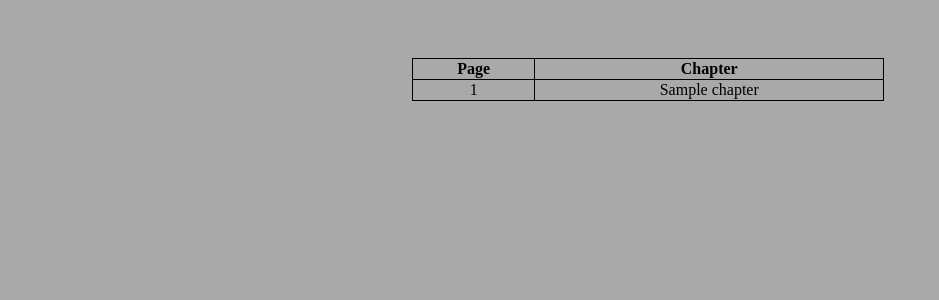
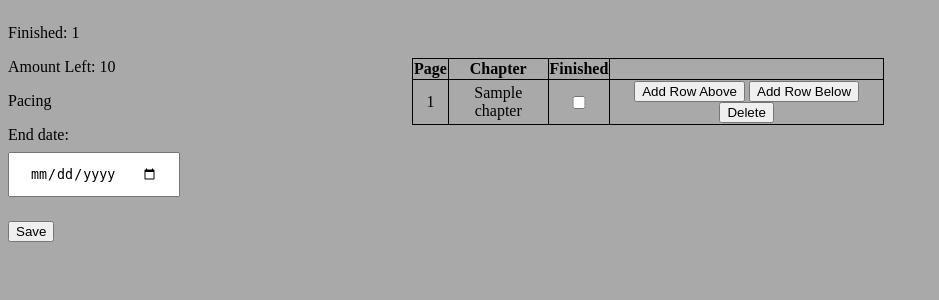
Before and after one commit to AkeenL1/BookPaceGenerator, a Flask app: template src/templates/book_detail.html in a window 1280 px wide. Shown: the top 300 px of the page, without its empty margins (0-939 px from the left). Run offline with Flask 3, Linux system fonts and the light colour scheme; the template is opened without the code that fills it: most values are stand-ins (such as "Sample title", 1, 10 or a date in 2020).

Commit message:
MVP finished :), added book details & functionality for fixing things the AI didn't pick up

```diff
--- a/src/main.py
+++ b/src/main.py
@@ -10,18 +10,29 @@ import sqlite3
 openai.api_key = ""
 
 app = Flask(__name__)
-
+app.jinja_env.globals.update(zip=zip)
 
 @app.route('/')
 def index():
     return render_template('index.html')
 
+
 @app.route('/book_detail', methods=['GET'])
 def book_detail():
     book_id = request.args.get('book_id')
-    contents = get_book(book_id)
+    contents, finished_count = get_book(book_id)
+    print("here")
     print(contents)
-    return render_template('book_detail.html', book_detail=contents)
+    checkboxes_checked = []
+    for i in range(len(contents)):
+        if i < finished_count:
+            checkboxes_checked.append(True)
+        else:
+            checkboxes_checked.append(False)
+
+    print(contents)
+    return render_template('book_detail.html', book_detail=contents, checkboxes=checkboxes_checked, finished_count=finished_count, section_len=len(contents))
+
 
 @app.route('/data', methods=['POST'])
 def data():
@@ -108,18 +119,41 @@ def get_all_books():
 
 
 def get_book(book_id):
+    finished_count = 0
     conn = sqlite3.connect('database.db')
     conn.row_factory = sqlite3.Row
     cursor = conn.cursor()
-    cursor.execute('SELECT contents FROM BOOKS WHERE id = ?', (book_id,))
+    cursor.execute('SELECT contents, finished_count FROM BOOKS WHERE id = ?', (book_id,))
     books = cursor.fetchone()
     conn.close()
     if books:
         book_contents = json.loads(books['contents'])
+        finished_count = books['finished_count']
     else:
         book_contents = {}
 
-    return book_contents
+    return book_contents, finished_count
+
+
+@app.route('/add-book', methods=['POST'])
+def update_book():
+    book_id = request.get_json().get('bookId')
+    contents = request.get_json().get('bookContents')
+    finished_count = request.get_json().get('finishedCount')
+    finished_count = int(finished_count)
+    conn = sqlite3.connect('database.db')
+    cursor = conn.cursor()
+    # Convert the new contents to a JSON string
+    new_contents_json = json.dumps(contents)
+    print(book_id)
+    print(new_contents_json)
+    # Update the database
+    cursor.execute('UPDATE BOOKS SET contents = ?, finished_count = ? WHERE id = ?',
+                   (new_contents_json, finished_count, book_id))
+    conn.commit()
+    conn.close()
+    return jsonify({'status': 'success'})
+
 
 def get_db_connection():
     conn = sqlite3.connect('database.db')
@@ -134,7 +168,8 @@ def init_db():
         'CREATE TABLE IF NOT EXISTS BOOKS ('
         'id INTEGER PRIMARY KEY AUTOINCREMENT, '
         'title TEXT, '
-        'contents DICT)'
+        'contents DICT,'
+        'finished_count INT)'
     )
     conn.commit()
     conn.close()
--- a/src/static/styles/style.css
+++ b/src/static/styles/style.css
@@ -116,3 +116,7 @@ input {
     align-items: center;
     flex-direction: column;
 }
+
+#book-pacing {
+    position: fixed;
+}
--- a/src/templates/book_detail.html
+++ b/src/templates/book_detail.html
@@ -6,23 +6,126 @@
     <link rel= "stylesheet" type= "text/css" href= "/static/styles/style.css">
 </head>
 <body>
+    <div id="book-pacing">
+        <p id="finished-count-display">Finished: {{finished_count}}</p>
+        <p>Amount Left: {{section_len - finished_count}}</p>
+        <p>Pacing</p>
+        <label for="end-date">End date:</label>
+        <input type="date" id="end-date" name="end-date">
+        <p id="pacing-display"></p>
+        <button id="saveBtn">Save</button>
+    </div>
     <div id="book-detail-list">
         <table id="book-table">
             <thead>
                 <tr>
                     <th>Page</th>
                     <th>Chapter</th>
+                    <th>Finished</th>
                 </tr>
             </thead>
             <tbody>
-                {% for page, chapter in book_detail.items() %}
-                    <tr>
-                        <td>{{ page }}</td>
-                        <td contenteditable="true">{{ chapter }}</td>
+                {% for entry in book_detail %}
+                    <tr data-index="{{ loop.index }}">
+                        <td contenteditable="true">{{ entry.page }}</td>
+                        <td contenteditable="true">{{ entry.chapter }}</td>
+                        <td>
+                            <input type="checkbox" name="book-row-checkbox"
+                                   {% if checkboxes[loop.index - 1] %}
+                                        checked
+                                   {% endif %}
+                            >
+                        </td>
+                        <td>
+                            <button onclick="addRowAbove(this)">Add Row Above</button>
+                            <button onclick="addRowBelow(this)">Add Row Below</button>
+                            <button onclick="deleteRow(this)">Delete</button>
+                        </td>
                     </tr>
                 {% endfor %}
             </tbody>
         </table>
     </div>
+    <script>
+        let currentUrl = window.location.href;
+
+        let urlParams = new URLSearchParams(new URL(currentUrl).search);
+        console.log(urlParams)
+        let bookId = urlParams.get('book_id');
+        console.log(bookId)
+        document.getElementById('saveBtn').addEventListener('click', function() {
+            let tableRows = document.getElementById('book-table').rows
+            let bookDetails = [];
+            let finishedCount = 0;
+            for (let i = 1; i < tableRows.length; i++) {
+                let page = tableRows[i].cells[0].innerText;
+                let chapter = tableRows[i].cells[1].innerText;
+                bookDetails.push({ page: page, chapter: chapter });
+                let checkbox = tableRows[i].cells[2].getElementsByTagName('input')[0];
+                if (checkbox.checked) {
+                    finishedCount += 1;
+                }
+            }
+            console.log(bookDetails)
+            fetch('/add-book', {
+                method: 'POST',
+                headers: {
+                    'Content-Type': 'application/json',
+                },
+                body: JSON.stringify({
+                    bookId: bookId,
+                    bookContents: bookDetails,
+                    finishedCount: finishedCount
+                }),
+            })
+            .then(response => response.json())
+            .then(data => {
+                console.log('Success:', data);
+            })
+            .catch((error) => {
+                console.error('Error:', error);
+            });
+        });
+
+        function calculateDaysUntil(endDate) {
+            const today = new Date();
+            const end = new Date(endDate);
+            const timeDiff = end - today;
+            const daysUntil = Math.ceil(timeDiff / (1000 * 60 * 60 * 24));
+            return daysUntil;
+        }
+
+        function updatePacing() {
+            const endDate = document.getElementById('end-date').value;
+            const daysUntil = calculateDaysUntil(endDate);
+            const sectionsLeft = {{ section_len - finished_count }};
+            const pacing = daysUntil > 0 ? sectionsLeft / daysUntil : 'N/A';
+
+            document.getElementById('pacing-display').textContent = `Pacing: ${Math.ceil(pacing)} sections/day`;
+        }
+
+        document.getElementById('end-date').addEventListener('change', updatePacing);
+
+        function addRowAbove(button) {
+            var row = button.parentNode.parentNode;
+            var index = row.getAttribute('data-index');
+            var newRow = row.cloneNode(true);
+            newRow.setAttribute('data-index', parseInt(index) + 0.5); // Set a new index
+            row.parentNode.insertBefore(newRow, row);
+        }
+
+        function addRowBelow(button) {
+            var row = button.parentNode.parentNode;
+            var index = row.getAttribute('data-index');
+            var newRow = row.cloneNode(true);
+            newRow.setAttribute('data-index', parseInt(index) + 0.5); // Set a new index
+            row.parentNode.insertBefore(newRow, row.nextSibling);
+        }
+
+        function deleteRow(button) {
+            var row = button.parentNode.parentNode;
+            row.parentNode.removeChild(row);
+        }
+    </script>
 </body>
 </html>
```
Also changed, not shown: src/database.db.
